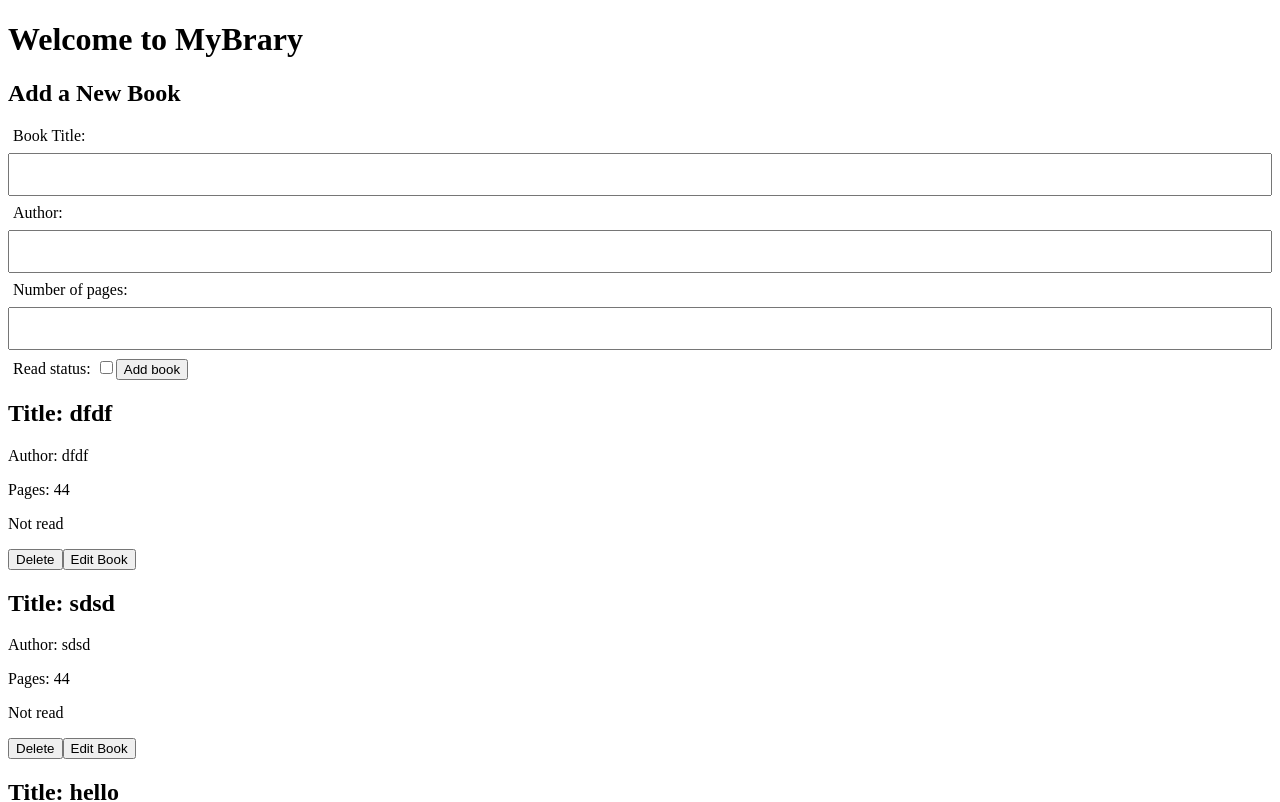
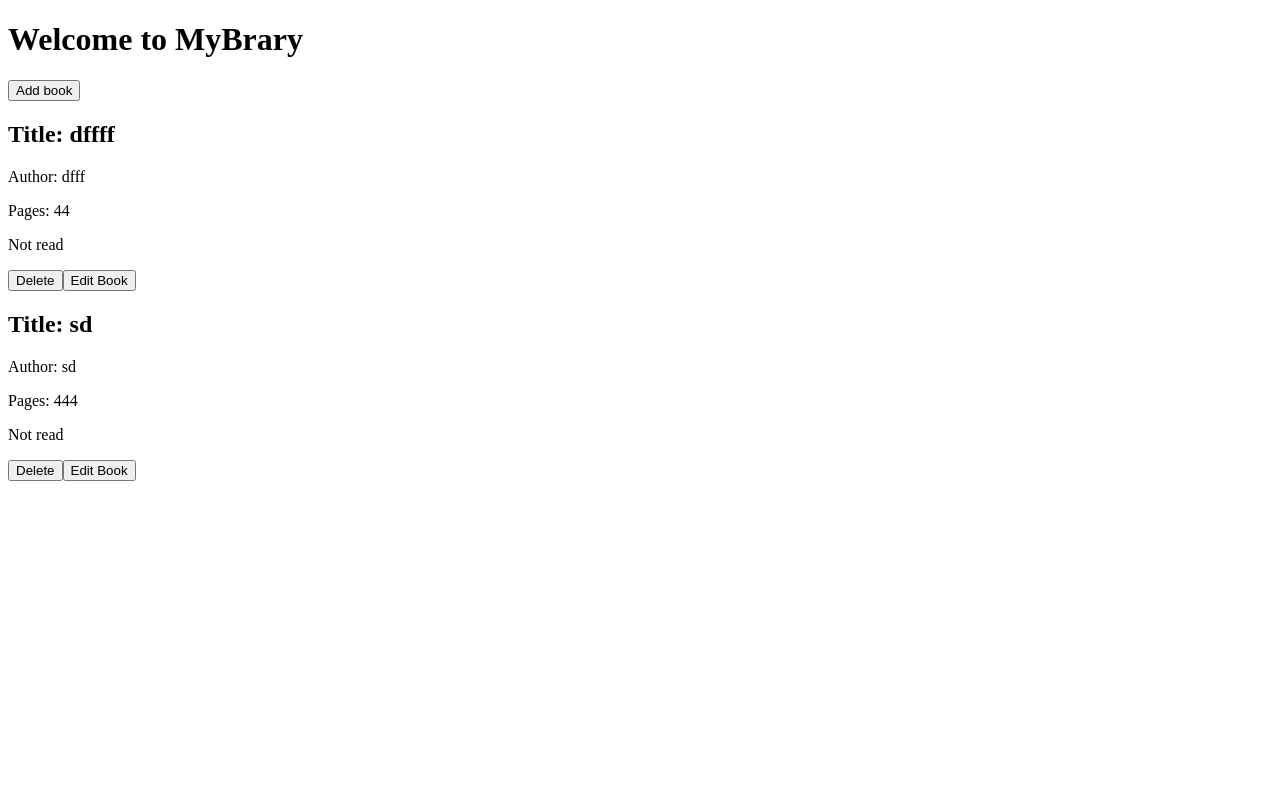
Before and after one commit to aljones1816/reactive_library, a React (Create React App) app: page / in a window 1280 px wide. Shown: the top 802 px of the page. Built offline with nearby package versions, Linux system fonts and the light colour scheme; data requests are answered from the project's data file.

Commit message:
improved modal

```diff
--- a/data/db.json
+++ b/data/db.json
@@ -1,23 +1,17 @@
 {
   "books": [
     {
-      "title": "dfdf",
+      "title": "dffff",
       "pages": "44",
-      "author": "dfdf",
-      "id": 3
+      "author": "dfff",
+      "id": 2
     },
     {
-      "title": "sdsd",
-      "pages": "44",
-      "author": "sdsd",
-      "id": 4
-    },
-    {
-      "title": "hello",
-      "pages": "23",
-      "author": "test",
+      "title": "sd",
+      "pages": "444",
+      "author": "sd",
       "status": false,
-      "id": 5
+      "id": 3
     }
   ]
 }
--- a/src/AddBook.tsx
+++ b/src/AddBook.tsx
@@ -2,12 +2,12 @@ import { useState } from "react";
 
 interface AddBookProps {
     updateLibrary(url: string): void;
-
+    setBool: any;
 
 }
 const AddBook = (props: AddBookProps) => {
 
-    const { updateLibrary} = props;
+    const { updateLibrary, setBool} = props;
 
     const [title, setTitle] = useState('');
     const [author, setAuthor] = useState('');
@@ -28,9 +28,14 @@ const AddBook = (props: AddBookProps) => {
             setAuthor('');
             setPages('');
             setStatus(false);
+        }).then(() => {
+            updateLibrary('http://localhost:8000/books/');
+        }).then(() => {
+            setBool(false);
         })
 
-        updateLibrary('http://localhost:8000/books/');
+
+
     }
 
     return (
@@ -66,6 +71,7 @@ const AddBook = (props: AddBookProps) => {
                 />
                 <button>Add book</button>
             </form>
+            <button onClick ={ () => {setBool(false)}}>Cancel</button>
 
 
         </div>
--- a/src/BookList.tsx
+++ b/src/BookList.tsx
@@ -20,6 +20,7 @@ export const BookList = (props: BookListProps) => {
 
     const { books, updateLibrary } = props;
     const [bookToEdit, setBookToEdit] = useState<Book | undefined>();
+    const [bool,setBool] = useState(false);
 
     const handleEditBook = (e: React.MouseEvent<HTMLButtonElement>) => {
         const bookID = e.currentTarget.parentElement?.id
@@ -29,6 +30,10 @@ export const BookList = (props: BookListProps) => {
         setBookToEdit(books.find((x) => x.id == Number(bookID)))
 
 
+    }
+
+    const handleBool = () => {
+        setBool(!bool);
     }
 
 
@@ -48,14 +53,21 @@ export const BookList = (props: BookListProps) => {
 
 return (
     <div>
-        <AddBook updateLibrary={updateLibrary} />
+        <button onClick = {handleBool}>Add book</button>
+
+        {!!bool && (
+            <Modal resetBookToEdit={setBookToEdit} setBool = {setBool}>
+                <AddBook updateLibrary={updateLibrary} setBool={setBool} />
+            </Modal>
+        )}
+
         {books.map((book: any) => (
                 <BookCard key={book.id} book={book} handleDelete={handleDelete} handleEditBook = {handleEditBook}/>
         )
         )}
         {!!bookToEdit && (
-            <Modal resetBookToEdit={setBookToEdit}>
-            <EditBook bookToEdit = {bookToEdit} updateLibrary = {updateLibrary} resetBookToEdit={setBookToEdit}/>
+            <Modal resetBookToEdit={setBookToEdit} setBool = {setBool}>
+            <EditBook  bookToEdit = {bookToEdit} updateLibrary = {updateLibrary} resetBookToEdit={setBookToEdit}/>
             </Modal>
         )}
 
--- a/src/EditBook.tsx
+++ b/src/EditBook.tsx
@@ -1,5 +1,5 @@
 import { useEffect, useState } from "react";
-import './editbook.css';
+
 
 
 interface EditProps {
@@ -48,7 +48,7 @@ const EditBook = (props: EditProps) => {
         return (
 
             <div >
-                <h2>Edit book {bookToEdit.title}</h2>
+                <h2>Edit {bookToEdit.title}</h2>
                 <form >
                     <label>Book Title:</label>
                     <input
@@ -76,6 +76,7 @@ const EditBook = (props: EditProps) => {
                     <button onClick={handleSubmit}>Save</button>
 
                 </form>
+                <button onClick = {() => {resetBookToEdit(undefined)}}>Cancel</button>
 
 
             </div>
--- a/src/Modal.tsx
+++ b/src/Modal.tsx
@@ -1,15 +1,23 @@
+import './editbook.css';
+
 interface ModalProps {
     resetBookToEdit: (arg: any) => void;
-    children: any
+    children: any;
+    setBool: any;
 }
 
 const Modal = (props: ModalProps) => {
-    const {resetBookToEdit, children} = props;
+    const {resetBookToEdit, children, setBool} = props;
 
     return (
 
         <div className = "modal-background" onClick={(event: React.MouseEvent<HTMLElement>) => {
+            if (event.target !== event.currentTarget) {
+                return;
+            }
+
             resetBookToEdit(undefined)
+            setBool(false);
         }}>
             <div className = "modal">
             {children}
```
